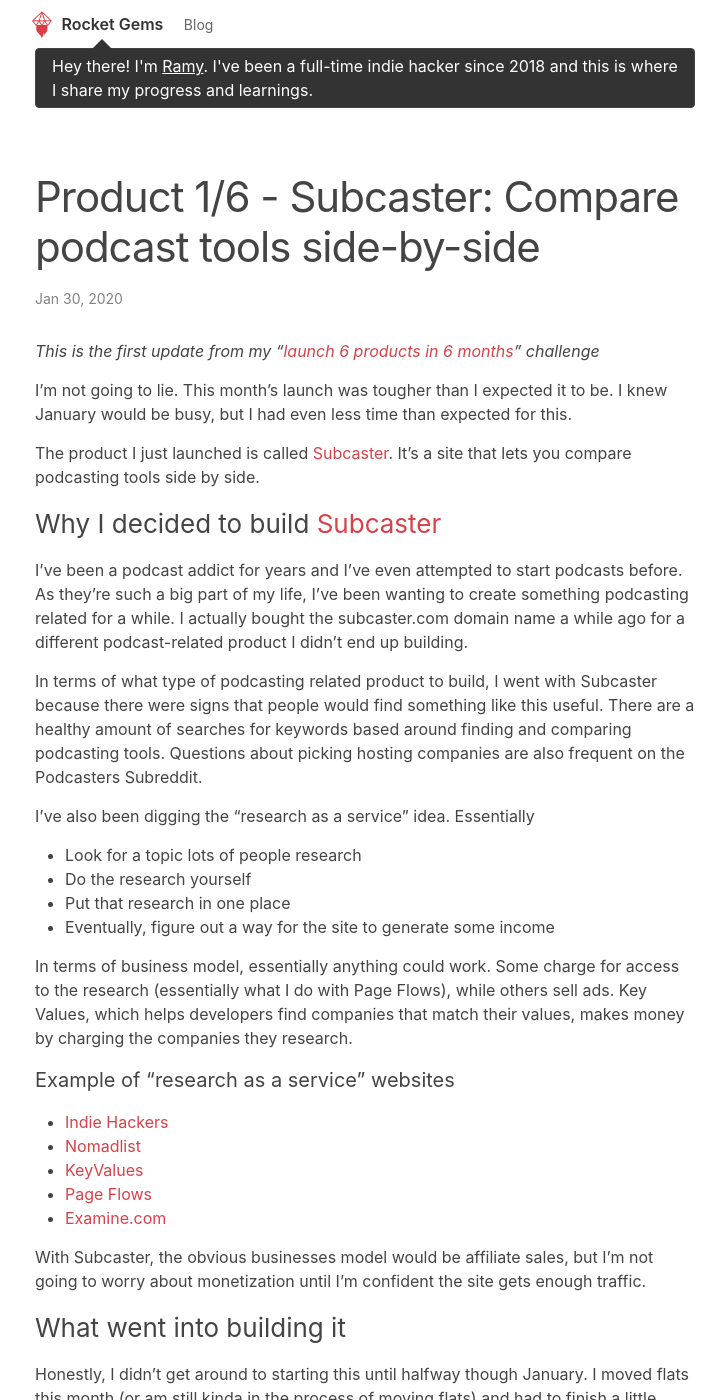
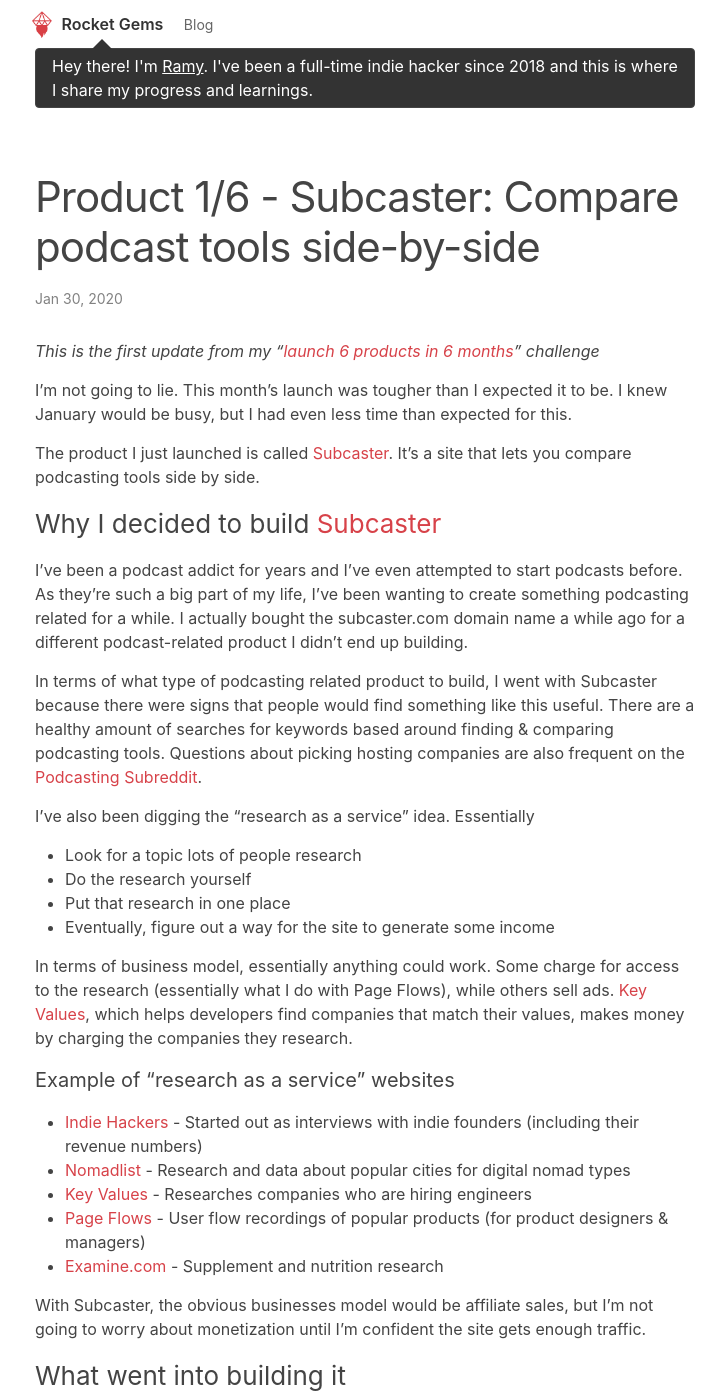
Before and after one commit to ramykhuffash/ramykhuffash.github.io, a Jekyll site: the page built from _posts/2020-01-31-product-one-subcaster.markdown, in a window 1280 px wide and 1400 px high. Shown: the whole window, without its empty margins (275-1001 px from the left). Built offline with Jekyll 4.4.1, drawn with Linux system fonts in a browser that asks for light colours.

Commit message:
blog post

```diff
--- a/_posts/2020-01-31-product-one-subcaster.markdown
+++ b/_posts/2020-01-31-product-one-subcaster.markdown
@@ -13,7 +13,7 @@
 ### Why I decided to build <a href="https://subcaster.com/" target="_blank">Subcaster</a>
 I've been a podcast addict for years and I've even attempted to start podcasts before. As they're such a big part of my life, I've been wanting to create something podcasting related for a while. I actually bought the subcaster.com domain name a while ago for a different podcast-related product I didn't end up building.
 
-In terms of what type of podcasting related product to build, I went with Subcaster because there were signs that people would find something like this useful. There are a healthy amount of searches for keywords based around finding and comparing podcasting tools. Questions about picking hosting companies are also frequent on the Podcasters Subreddit.
+In terms of what type of podcasting related product to build, I went with Subcaster because there were signs that people would find something like this useful. There are a healthy amount of searches for keywords based around finding & comparing podcasting tools. Questions about picking hosting companies are also frequent on the <a href="https://www.reddit.com/r/podcasting/" target="_blank" rel="nofollow noreferrer">Podcasting Subreddit</a>.
 
 I've also been digging the "research as a service" idea. Essentially
 
@@ -22,15 +22,15 @@
  - Put that research in one place
  - Eventually, figure out a way for the site to generate some income
 
-In terms of business model, essentially anything could work. Some charge for access to the research (essentially what I do with Page Flows), while others sell ads. Key Values, which helps developers find companies that match their values, makes money by charging the companies they research.
+In terms of business model, essentially anything could work. Some charge for access to the research (essentially what I do with Page Flows), while others sell ads. <a href="https://keyvalues.com/" target="_blank" rel="nofollow noreferrer">Key Values</a>, which helps developers find companies that match their values, makes money by charging the companies they research.
 
 #### Example of "research as a service" websites
 
- - <a href="https://indiehackers.com/" target="_blank" rel="nofollow noreferrer">Indie Hackers</a>
- - <a href="https://nomadlist.com/" target="_blank" rel="nofollow noreferrer">Nomadlist</a>
- - <a href="https://keyvalues.com/" target="_blank" rel="nofollow noreferrer">KeyValues</a>
- - <a href="https://pageflows.com/" target="_blank" rel="nofollow noreferrer">Page Flows</a>
- - <a href="https://examine.com/" target="_blank" rel="nofollow noreferrer">Examine.com</a>
+ - <a href="https://indiehackers.com/" target="_blank" rel="nofollow noreferrer">Indie Hackers</a> - Started out as interviews with indie founders (including their revenue numbers)
+ - <a href="https://nomadlist.com/" target="_blank" rel="nofollow noreferrer">Nomadlist</a> - Research and data about popular cities for digital nomad types
+ - <a href="https://keyvalues.com/" target="_blank" rel="nofollow noreferrer">Key Values</a> - Researches companies who are hiring engineers
+ - <a href="https://pageflows.com/" target="_blank" rel="nofollow noreferrer">Page Flows</a> - User flow recordings of popular products (for product designers & managers)
+ - <a href="https://examine.com/" target="_blank" rel="nofollow noreferrer">Examine.com</a> - Supplement and nutrition research
 
 With Subcaster, the obvious businesses model would be affiliate sales, but I'm not going to worry about monetization until I'm confident the site gets enough traffic.
 
```
